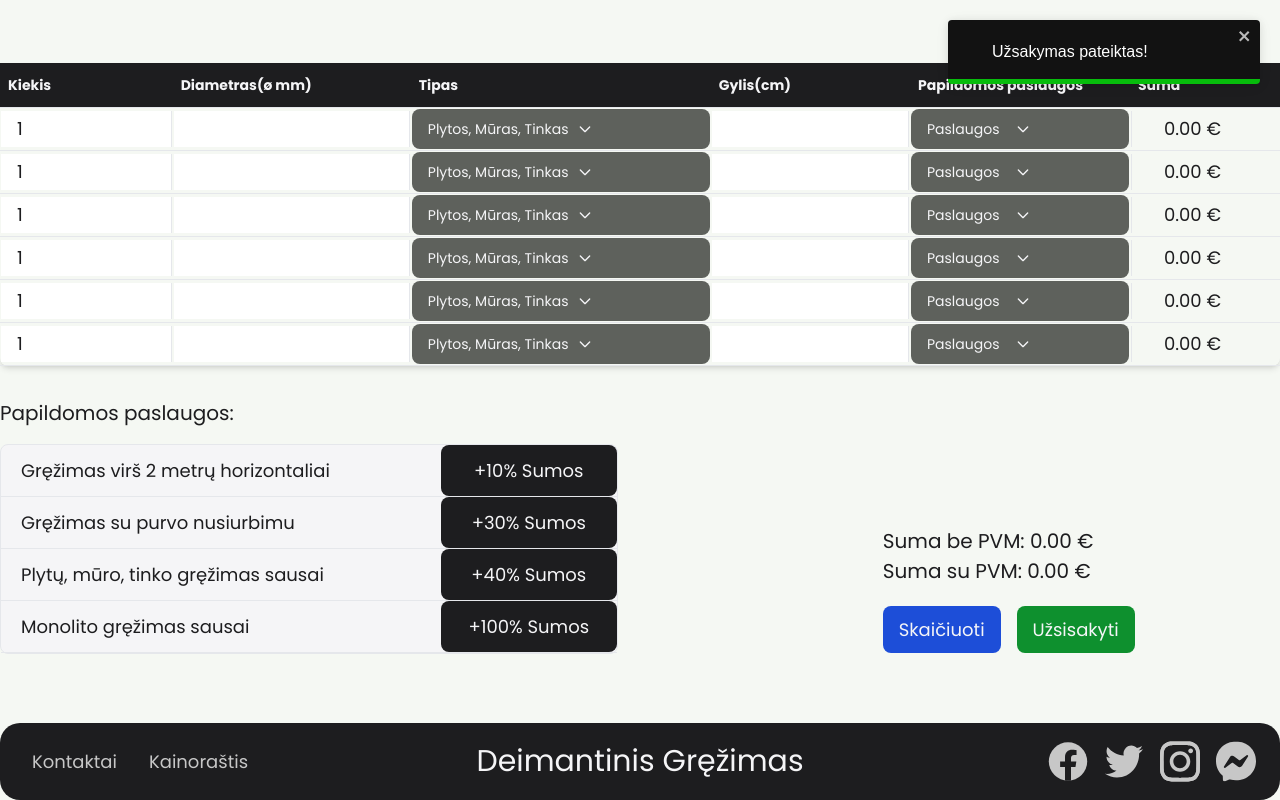
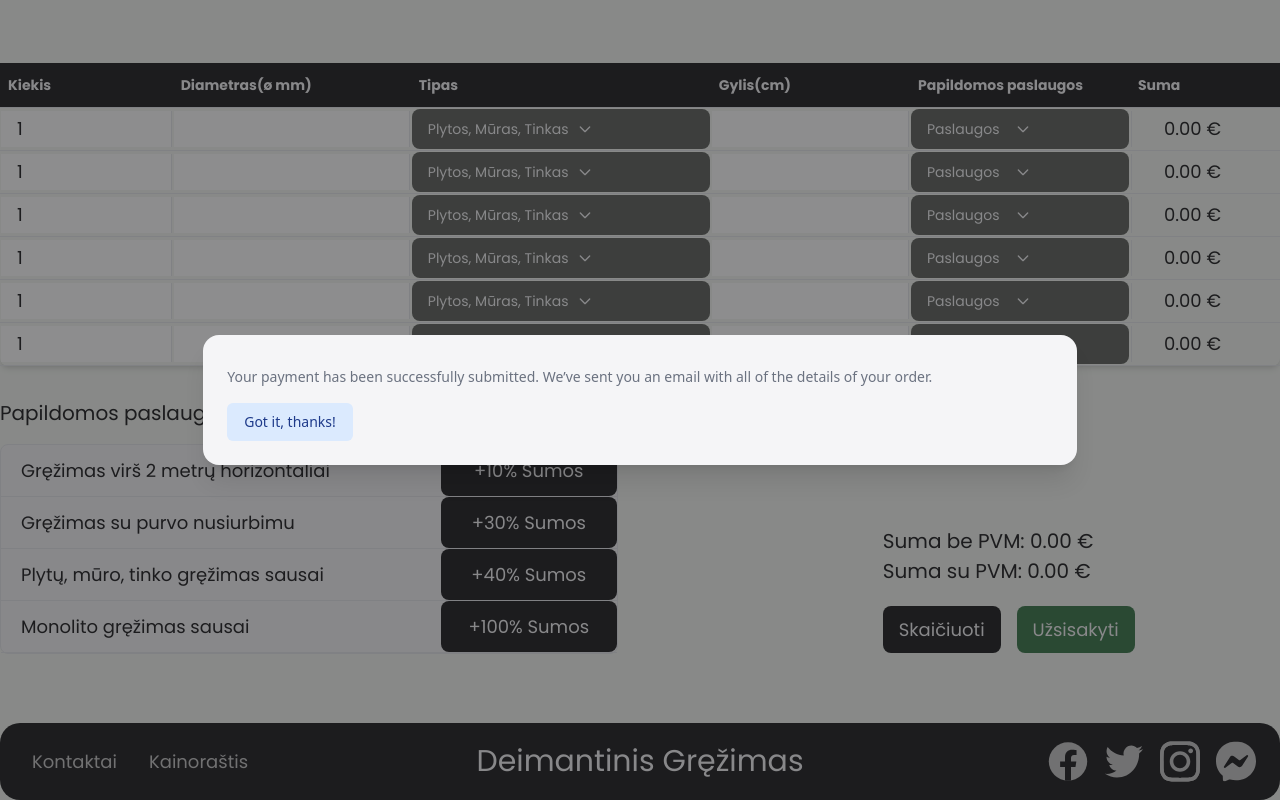
Before and after one commit to karolissumskas954/OrdersWeb, a React (Vite) app: page /calculator in a window 1280 px wide. Both pictures are taken after a click on the button "Užsisakyti". Shown: the part 199-999 px from the top of the page. Built offline with nearby package versions, Linux system fonts and the light colour scheme.

Commit message:
[UPD] Styling

```diff
--- a/package.json
+++ b/package.json
@@ -14,6 +14,7 @@
     "server": "node index.cjs"
   },
   "dependencies": {
+    "@headlessui/react": "^1.7.15",
     "@material-tailwind/react": "^2.0.4",
     "@react-email/button": "0.0.9",
     "@react-email/components": "^0.0.7",
@@ -60,6 +61,8 @@
     "nodemon": "^3.0.1",
     "npm-run-all": "^4.1.5",
     "postcss": "^8.4.23",
+    "prettier": "^3.0.0",
+    "prettier-plugin-tailwindcss": "^0.4.1",
     "tailwindcss": "^3.3.2",
     "ts-node-dev": "^2.0.0",
     "typescript": "^5.1.6",
--- /dev/null
+++ b/prettier.config.js
@@ -0,0 +1,3 @@
+module.exports = {
+    plugins: ['prettier-plugin-tailwindcss'],
+  }
--- a/src/components/CalcTable.jsx
+++ b/src/components/CalcTable.jsx
@@ -1,9 +1,21 @@
-import React, { useEffect, useState, useRef } from 'react'
+import React, { useEffect, useState, useRef, Fragment } from 'react'
 import { prices } from "../constants"
 import { ToastContainer, toast } from 'react-toastify';
 import 'react-toastify/dist/ReactToastify.css';
+import { Dialog, Transition } from '@headlessui/react'
 
 const CalcTable = () => {
+
+    let [isOpen, setIsOpen] = useState(false)
+
+    function closeModal() {
+        setIsOpen(false)
+    }
+
+    function openModal() {
+        setIsOpen(true)
+    }
+
     const handleOpen = () => {
         toast.success('Užsakymas pateiktas!', {
             position: "top-right",
@@ -233,7 +245,7 @@
                     />
                 </td>
                 <td className="min-w-[300px]">
-                    <button onClick={() => setToggle((prev) => !prev)} className="text-white bg-greyDarker hover:bg-darkGreen font-poppins rounded-lg text-sm px-4 py-2.5 text-center inline-flex items-center w-full" type="button">
+                    <button onClick={() => setToggle((prev) => !prev)} className="text-white bg-greyDarker hover:bg-gradient-to-r from-darkGreen to-mediumGreen font-poppins rounded-lg text-sm px-4 py-2.5 text-center inline-flex items-center w-full" type="button">
                         {type}
                         <svg className="w-4 h-4 ml-2" aria-hidden="true" fill="none" stroke="currentColor" viewBox="0 0 24 24" xmlns="http://www.w3.org/2000/svg">
                             <path strokeLinecap="round" strokeLinejoin="round" strokeWidth="2" d="M19 9l-7 7-7-7"></path>
@@ -263,7 +275,7 @@
                 <td className="min-w-[220px]">
                     <button
                         onClick={() => setToggleBox((prev) => !prev)}
-                        className={`text-white hover:bg-darkGreen font-poppins rounded-lg text-sm px-4 py-2.5 text-center inline-flex items-center w-full ${box1 || box2 || box3 || box4 ? 'bg-black' : 'bg-greyDarker'}`}
+                        className={`text-white hover:bg-gradient-to-r from-darkGreen to-mediumGreen font-poppins rounded-lg text-sm px-4 py-2.5 text-center inline-flex items-center w-full ${box1 || box2 || box3 || box4 ? 'bg-black ' : 'bg-greyDarker'}`}
                         type="button"
                     >
                         <p className="mr-2">Paslaugos</p>
@@ -406,13 +418,71 @@
                             <p className='text-black font-poppins text-[20px] mt-32'>Suma be PVM: {priceWithoutPVM.toFixed(2)} €</p>
                             <p className='text-black font-poppins text-[20px]'>Suma su PVM: {(priceWithoutPVM + ((priceWithoutPVM) / 100) * 21).toFixed(2)} €</p>
                             <div className='flex flex-row'>
-                                <button onClick={() => totalSum()} className="text-white bg-blue-700 hover:bg-blue-800 font-poppins rounded-lg px-4 py-2.5 text-center inline-flex items-center text-[18px] mt-5 mr-4" type='button'>Skaičiuoti</button>
-                                <button onClick={() => handleOpen()} className="text-white bg-green hover:bg-darkGreen font-poppins rounded-lg px-4 py-2.5 text-center inline-flex items-center text-[18px] mt-5" type='button'>Užsisakyti</button>
+                                <button onClick={() => totalSum()} className="text-white bg-black hover:bg-gradient-to-r from-black to-greyDarker font-poppins rounded-lg px-4 py-2.5 text-center inline-flex items-center text-[18px] mt-5 mr-4" type='button'>Skaičiuoti</button>
+                                <button onClick={() => openModal()} className="text-white bg-mediumGreen hover:bg-gradient-to-r from-mediumGreen to-black font-poppins rounded-lg px-4 py-2.5 text-center inline-flex items-center text-[18px] mt-5" type='button'>Užsisakyti</button>
                             </div>
                         </div>
                     </div>
                 </div>
                 <ToastContainer />
+
+                <Transition appear show={isOpen} as={Fragment}>
+                    <Dialog as="div" className="relative z-10" onClose={closeModal}>
+                        <Transition.Child
+                            as={Fragment}
+                            enter="ease-out duration-300"
+                            enterFrom="opacity-0"
+                            enterTo="opacity-100"
+                            leave="ease-in duration-200"
+                            leaveFrom="opacity-100"
+                            leaveTo="opacity-0"
+                        >
+                            <div className="fixed inset-0 bg-black bg-opacity-50" />
+                        </Transition.Child>
+
+                        <div className="fixed inset-0 overflow-y-auto">
+                            <div className="flex min-h-full items-center justify-center p-4 text-center">
+                                <Transition.Child
+                                    as={Fragment}
+                                    enter="ease-out duration-300"
+                                    enterFrom="opacity-0 scale-95"
+                                    enterTo="opacity-100 scale-100"
+                                    leave="ease-in duration-200"
+                                    leaveFrom="opacity-100 scale-100"
+                                    leaveTo="opacity-0 scale-95"
+                                >
+                                    <Dialog.Panel className="w-full max-w-[70%] transform overflow-hidden rounded-2xl bg-white p-6 text-left align-middle shadow-xl transition-all">
+                                        {/* <Dialog.Title
+                                            as="h3"
+                                            className="text-lg font-medium leading-6 text-gray-900 text-center"
+                                        >
+                                            Užsakymas
+                                        </Dialog.Title> */}
+                                        <div className="mt-2">
+                                            <p className="text-sm text-gray-500">
+                                                Your payment has been successfully submitted. We’ve sent
+                                                you an email with all of the details of your order.
+                                            </p>
+                                        </div>
+
+                                        <div className="mt-4">
+                                            <button
+                                                type="button"
+                                                className="inline-flex justify-center rounded-md border border-transparent bg-blue-100 px-4 py-2 text-sm font-medium text-blue-900 hover:bg-blue-200 focus:outline-none focus-visible:ring-2 focus-visible:ring-blue-500 focus-visible:ring-offset-2"
+                                                onClick={closeModal}
+                                            >
+                                                Got it, thanks!
+                                            </button>
+                                        </div>
+                                    </Dialog.Panel>
+                                </Transition.Child>
+                            </div>
+                        </div>
+                    </Dialog>
+                </Transition>
+
+
+
             </div>
         </>
     )
--- a/src/components/Footer.jsx
+++ b/src/components/Footer.jsx
@@ -13,8 +13,8 @@
     <>
       <div className='bg-black h-[100%] rounded-[20px] max-sm:hidden mt-[-35px] flex flex-row justify-center'>
         <div className='flex flex-row justify-start items-center w-1/4 ml-4'>
-        <Link to='/contacts' className='p-4 md:flex hidden font-poppins text-greyLighter text-[18px]'>{footerLT[0].title}</Link>
-        <Link to='/prices' className='p-4 md:flex hidden font-poppins text-greyLighter text-[18px]'>{footerLT[1].title}</Link>
+        <Link to='/contacts' className='p-4 md:flex hidden font-poppins text-greyLighter hover:text-mediumGreen text-[18px]'>{footerLT[0].title}</Link>
+        <Link to='/prices' className='p-4 md:flex hidden font-poppins text-greyLighter hover:text-mediumGreen text-[18px]'>{footerLT[1].title}</Link>
         <Link to='/contacts' className='p-2 md:hidden font-poppins text-greyLighter text-[16px]'>{footerLT[0].title}</Link>
         <Link to='/prices' className='p-2 md:hidden font-poppins text-greyLighter text-[16px]'>{footerLT[1].title}</Link>
         </div>
--- a/src/components/PriceDetails.jsx
+++ b/src/components/PriceDetails.jsx
@@ -26,7 +26,7 @@
                     <div className='w-[70%] h-[90%] bg-white rounded-[10px] shadow-xl  flex my-2 justify-center items-center'>
                         <p className='p-2 max-w-[95%] font-poppins font-regular text-black text-[16px] sm:text-[18px]'>{priceDetailsLT[3].title}</p>
                     </div>
-                    <div className='w-[30%] h-[90%] bg-green rounded-[10px] shadow-xl  flex my-2 justify-center items-center'>
+                    <div className='w-[30%] h-[90%] bg-green-gradient rounded-[10px] shadow-xl  flex my-2 justify-center items-center'>
                         <p className='p-2 max-w-[95%] font-poppins font-regular text-white text-[16px] sm:text-[18px]'>+10% sumos.</p>
                     </div>
                 </div>
@@ -34,7 +34,7 @@
                     <div className='w-[70%] h-[90%] bg-white rounded-[10px] shadow-xl  flex my-2 justify-center items-center'>
                         <p className='p-2 max-w-[95%] font-poppins font-regular text-black text-[16px] sm:text-[18px]'>{priceDetailsLT[4].title}</p>
                     </div>
-                    <div className='w-[30%] h-[90%] bg-green rounded-[10px] shadow-xl  flex my-2 justify-center items-center'>
+                    <div className='w-[30%] h-[90%] bg-green-gradient rounded-[10px] shadow-xl  flex my-2 justify-center items-center'>
                         <p className='p-2 max-w-[95%] font-poppins font-regular text-white text-[16px] sm:text-[18px]'>+30% sumos.</p>
                     </div>
                 </div>
@@ -42,7 +42,7 @@
                     <div className='w-[70%] h-[90%] bg-white rounded-[10px] shadow-xl  flex my-2 justify-center items-center'>
                         <p className='p-2 max-w-[95%] font-poppins font-regular text-black text-[16px] sm:text-[18px]'>{priceDetailsLT[5].title}</p>
                     </div>
-                    <div className='w-[30%] h-[90%] bg-green rounded-[10px] shadow-xl  flex my-2 justify-center items-center'>
+                    <div className='w-[30%] h-[90%] bg-green-gradient rounded-[10px] shadow-xl  flex my-2 justify-center items-center'>
                         <p className='p-2 max-w-[95%] font-poppins font-regular text-white text-[16px] sm:text-[18px]'>+40% sumos.</p>
                     </div>
                 </div>
@@ -50,7 +50,7 @@
                     <div className='w-[70%] h-[90%] bg-white rounded-[10px] shadow-xl  flex my-2 justify-center items-center'>
                         <p className='p-2 max-w-[95%] font-poppins font-regular text-black text-[17px] sm:text-[18px]'>{priceDetailsLT[6].title}</p>
                     </div>
-                    <div className='w-[30%] h-[90%] bg-green rounded-[10px] shadow-xl  flex my-2 justify-center items-center'>
+                    <div className='w-[30%] h-[90%] bg-green-gradient rounded-[10px] shadow-xl  flex my-2 justify-center items-center'>
                         <p className='p-2 max-w-[95%] font-poppins font-regular text-white text-[16px] sm:text-[18px]'>+100% sumos.</p>
                     </div>
                 </div>
--- a/src/index.css
+++ b/src/index.css
@@ -63,6 +63,16 @@
     #0e902e 91.61%
   );
 }
+
+.bg-dark-green-gradient {
+  background: linear-gradient(
+    144.39deg,
+    #ffffff -278.56%,
+    #6d6d6d -78.47%,
+    #08561b 91.61%
+  );
+}
+
 
 
 .bg-black-gradient-2 {
--- a/tailwind.config.js
+++ b/tailwind.config.js
@@ -18,7 +18,9 @@
         white: "#f5f5f7",
         greyLighter: "#c7c7c7",
         red: "#d74b4b",
-        lightRed: "#db5d5d"
+        lightRed: "#db5d5d",
+        lightGreen: '#56b16c',
+        mediumGreen: '#397748'
       },
       fontFamily: {
         poppins: ["Poppins", "sans-serif"],
```
